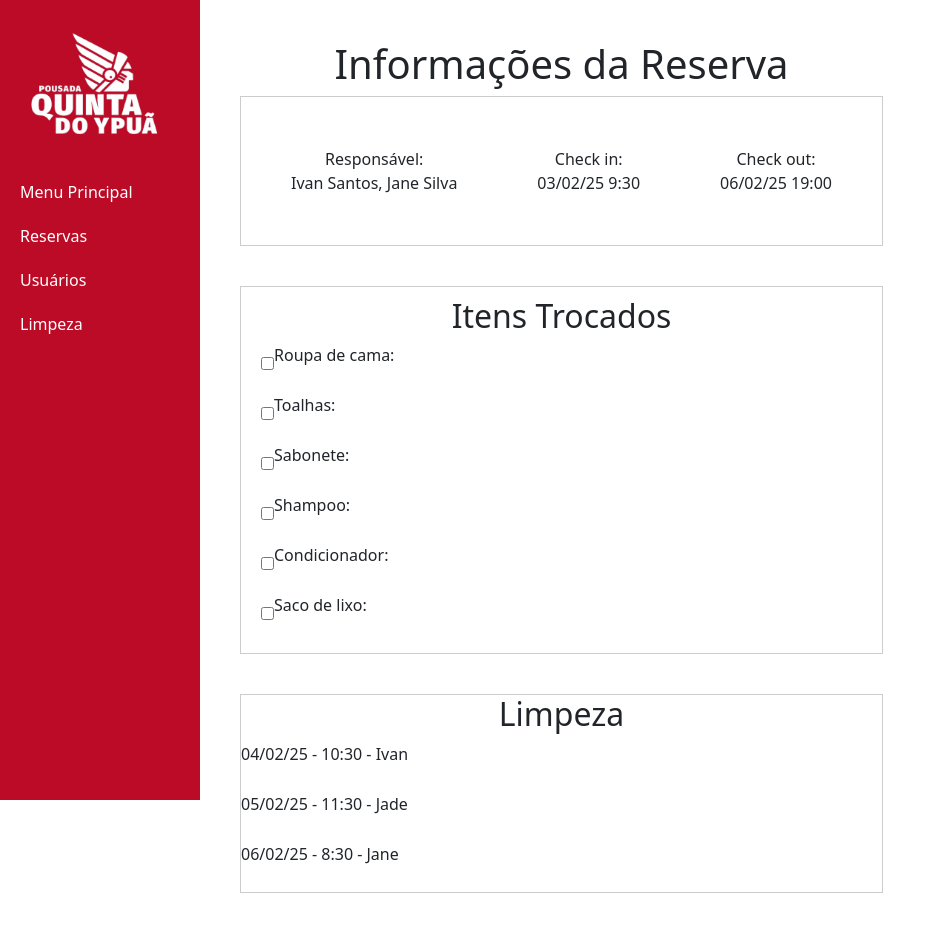
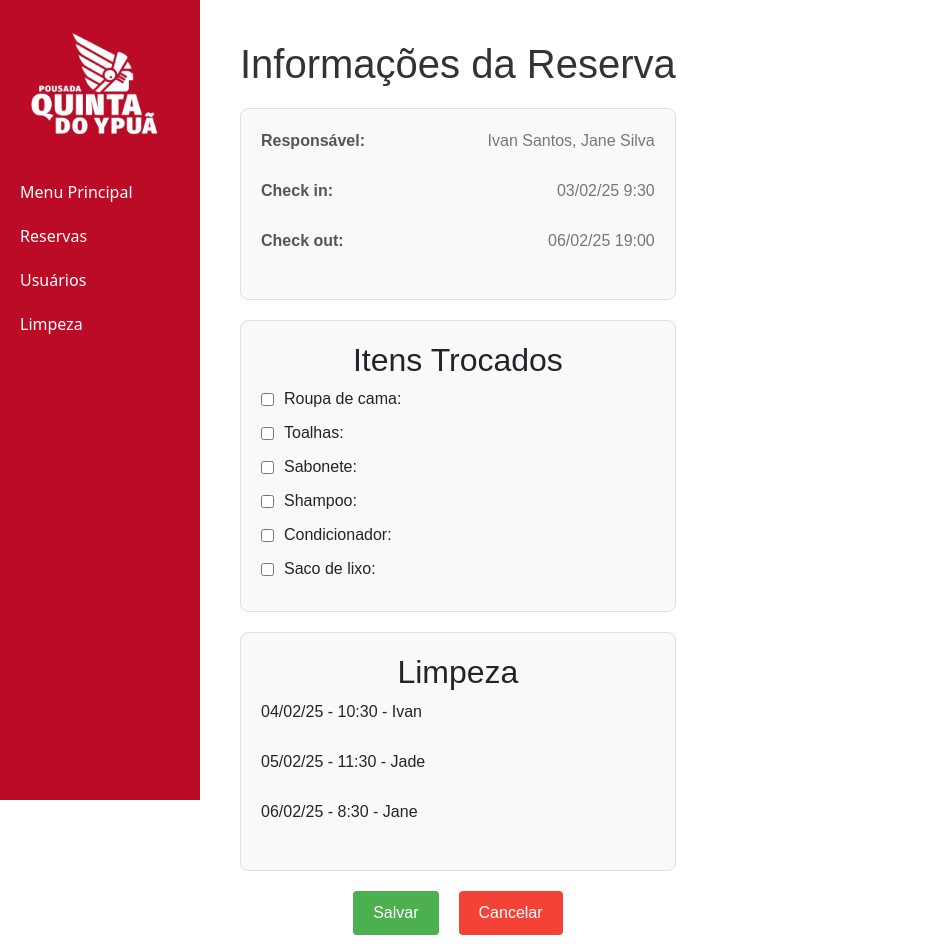
Before and after one commit to caique-probst/quinta-do-ypua, a Vue app in the folder pousadaypua/: page /reserva-limpeza/1 in a window 1280 px wide. Shown: the top 952 px of the page, without its empty margins (0-946 px from the left). Built offline with nearby package versions, Linux system fonts and the light colour scheme.

Commit message:
arrumando details

```diff
--- a/pousadaypua/package.json
+++ b/pousadaypua/package.json
@@ -10,6 +10,7 @@
   "dependencies": {
     "@popperjs/core": "^2.11.8",
     "bootstrap": "^5.3.3",
+    "bootstrap-vue-3": "^0.5.1",
     "core-js": "^3.8.3",
     "node-sass": "^9.0.0",
     "router": "^1.3.8",
--- a/pousadaypua/src/components/ReservaDetails.vue
+++ b/pousadaypua/src/components/ReservaDetails.vue
@@ -1,85 +1,98 @@
 <template>
   <div class="reserva-details">
+    <div class="info-container">
       <h1>Informações da Reserva</h1>
       <div class="reserva-info">
-        <div class="reserva-info-item">
-          <p>Nome Hóspede:</p>
-          <p>{{ reserva.nome }}</p>
+        <div class="form-group">
+          <label for="nome">Nome:</label>
+          <input v-model="reserva.nome" id="nome" type="text" class="input-field" />
         </div>
-        <div class="reserva-info-item">
-          <p>Check in:</p>
-          <p>{{ reserva.entrada }}</p>
+        <div class="form-group">
+          <label for="cpf">CPF:</label>
+          <input v-model="reserva.cpf" id="cpf" type="text" class="input-field" />
         </div>
-        <div class="reserva-info-item">
-          <p>Check out:</p>
-          <p>{{ reserva.saida }}</p>
+        <div class="form-group">
+          <label for="rg">RG:</label>
+          <input v-model="reserva.rg" id="rg" type="text" class="input-field" />
         </div>
-        <div class="reserva-info-item">
-          <p>Status:</p>
-          <p>{{ reserva.status }}</p>
+        <div class="form-group">
+          <label for="dataNascimento">Data de Nascimento:</label>
+          <input v-model="reserva.dataNascimento" id="dataNascimento" type="date" class="input-field" />
         </div>
-        <div class="reserva-info-item">
-          <p>Número de hóspedes:</p>
-          <p>{{ reserva.numHospedes }}</p>
+        <div class="form-group">
+          <label for="telefone">Telefone:</label>
+          <input v-model="reserva.telefone" id="telefone" type="text" class="input-field" />
         </div>
-        <div class="reserva-info-item">
-          <p>CPF reservista:</p>
-          <p>{{ reserva.cpf }}</p>
+        <div class="form-group">
+          <label for="endereco">Endereço:</label>
+          <input v-model="reserva.endereco" id="endereco" type="text" class="input-field" />
         </div>
-        <div class="reserva-info-item">
-          <p>Telefone reservista:</p>
-          <p>{{ reserva.telefone }}</p>
+        <div class="form-group">
+          <label for="numero">Número:</label>
+          <input v-model="reserva.numero" id="numero" type="text" class="input-field" />
         </div>
-        <div class="reserva-info-item">
-          <p>Forma Pagamento:</p>
-          <p>{{ reserva.formaPagamento }}</p>
+        <div class="form-group">
+          <label for="cidade">Cidade:</label>
+          <input v-model="reserva.cidade" id="cidade" type="text" class="input-field" />
+        </div>
+        <div class="form-group">
+          <label for="checkIn">Check-in:</label>
+          <input v-model="reserva.checkIn" id="checkIn" type="datetime-local" class="input-field" />
+        </div>
+        <div class="form-group">
+          <label for="checkOut">Check-out:</label>
+          <input v-model="reserva.checkOut" id="checkOut" type="datetime-local" class="input-field" />
+        </div>
+        <div class="form-group">
+          <label for="formaPagamento">Forma de Pagamento:</label>
+          <input v-model="reserva.formaPagamento" id="formaPagamento" type="text" class="input-field" />
         </div>
       </div>
-      <div class="consumidos">
-        <h2>Consumidos</h2>
-        <div class="consumidos-item">
-          <p>Total 1x Água c/gás:</p>
-          <p>R$4,00</p>
+
+      <div class="acompanhantes">
+        <h2>Acompanhantes</h2>
+        <div v-for="(acompanhante, index) in reserva.acompanhantes" :key="index" class="acompanhante">
+          <h3>Acompanhante {{ index + 1 }}</h3>
+          <div class="form-group">
+            <label :for="'acompNome' + index">Nome:</label>
+            <input v-model="acompanhante.nome" :id="'acompNome' + index" type="text" class="input-field" />
           </div>
-        <div class="consumidos-item">
-          <p>3x Lata Pepsi:</p>
-          <p>R$3,00</p>
+          <div class="form-group">
+            <label :for="'acompCpf' + index">CPF:</label>
+            <input v-model="acompanhante.cpf" :id="'acompCpf' + index" type="text" class="input-field" />
           </div>
-        <div class="consumidos-item">
-          <p>3x Lata Pepsi:</p>
-          <p>R$3,00</p>
+          <div class="form-group">
+            <label :for="'acompRg' + index">RG:</label>
+            <input v-model="acompanhante.rg" :id="'acompRg' + index" type="text" class="input-field" />
           </div>
-        <div class="consumidos-item">
-          <p>3x Lata Pepsi:</p>
-          <p>R$3,00</p>
+          <div class="form-group">
+            <label :for="'acompDataNascimento' + index">Data de Nascimento:</label>
+            <input v-model="acompanhante.dataNascimento" :id="'acompDataNascimento' + index" type="date" class="input-field" />
           </div>
-        <div class="consumidos-item">
-          <p>Total:</p>
-          <p>R$40,00</p>
+          <div class="form-group">
+            <label :for="'acompTelefone' + index">Telefone:</label>
+            <input v-model="acompanhante.telefone" :id="'acompTelefone' + index" type="text" class="input-field" />
+          </div>
+          <div class="form-group">
+            <label :for="'acompEndereco' + index">Endereço:</label>
+            <input v-model="acompanhante.endereco" :id="'acompEndereco' + index" type="text" class="input-field" />
+          </div>
+          <div class="form-group">
+            <label :for="'acompNumero' + index">Número:</label>
+            <input v-model="acompanhante.numero" :id="'acompNumero' + index" type="text" class="input-field" />
+          </div>
+          <div class="form-group">
+            <label :for="'acompCidade' + index">Cidade:</label>
+            <input v-model="acompanhante.cidade" :id="'acompCidade' + index" type="text" class="input-field" />
           </div>
         </div>
-      <div class="limpeza">
-        <h2>Limpeza</h2>
-        <div class="limpeza-item">
-          <p>Responsáveis:</p>
-          <p>Ivan Santos, Jane Silva</p>
+        <button @click="adicionarAcompanhante">Adicionar Acompanhante</button>
       </div>
-        <div class="limpeza-item">
-          <p>Check in:</p>
-          <p>03/02/25 9:30</p>
     </div>
-        <div class="limpeza-item">
-          <p>Check out:</p>
-          <p>06/02/25 19:00</p>
-        </div>
-        <div class="limpeza-item">
-          <p>Limpeza:</p>
-          <ul>
-            <li>04/02/25 10:30 Ivan</li>
-            <li>05/02/25 11:30 Jade</li>
-            <li>06/02/25 8:30 Jane</li>
-          </ul>
-        </div>
+
+    <div class="buttons">
+      <button class="btn-save" @click="saveChanges">Salvar</button>
+      <button class="btn-cancel" @click="cancelChanges">Cancelar</button>
     </div>
   </div>
 </template>
@@ -92,36 +105,124 @@
       type: Object,
       required: true
     }
+  },
+  data() {
+    return {
+      reserva: {
+        nome: '',
+        cpf: '',
+        rg: '',
+        dataNascimento: '',
+        telefone: '',
+        endereco: '',
+        numero: '',
+        cidade: '',
+        checkIn: '',
+        checkOut: '',
+        formaPagamento: '',
+        acompanhantes: []
+      }
+    };
+  },
+  methods: {
+    adicionarAcompanhante() {
+      this.reserva.acompanhantes.push({
+        nome: '',
+        cpf: '',
+        rg: '',
+        dataNascimento: '',
+        telefone: '',
+        endereco: '',
+        numero: '',
+        cidade: ''
+      });
+    },
+    saveChanges() {
+      // Exibe o alert e redireciona para a página de reservas
+      alert('As informações foram atualizadas');
+      this.$router.push({ name: 'ReservasView' });
+    },
+    cancelChanges() {
+      // Apenas redireciona para a página de reservas
+      this.$router.push({ name: 'ReservasView' });
     }
   }
+};
 </script>
 
 <style scoped>
 .reserva-details {
   padding: 20px;
+  font-family: Arial, sans-serif;
+}
+
+.info-container {
+  background-color: rgba(255, 255, 255, 0.9);
+  border: 1px solid #000;
+  padding: 20px;
+  border-radius: 8px;
 }
 
 .reserva-info {
   display: grid;
-    grid-template-columns: repeat(auto-fit, minmax(200px, 1fr));
+  grid-template-columns: repeat(auto-fit, minmax(250px, 1fr));
   gap: 20px;
 }
 
-  .reserva-info-item {
-    text-align: left;
+.acompanhantes {
+  margin-top: 30px;
 }
 
-  .reserva-info-item p {
-    margin: 0;
+.acompanhante {
+  margin-bottom: 20px;
+  border: 1px solid #ccc;
+  padding: 10px;
+  border-radius: 4px;
 }
 
-  .consumidos, .limpeza {
-    margin-top: 40px;
+.form-group {
+  margin-bottom: 15px;
 }
 
-  .consumidos-item, .limpeza-item {
+.input-field {
+  width: 100%;
+  padding: 8px;
+  font-size: 1rem;
+  border: 1px solid #ccc;
+  border-radius: 4px;
+}
+
+.buttons {
+  margin-top: 20px;
   display: flex;
-    justify-content: space-between;
-    margin-bottom: 10px;
+  justify-content: flex-end;
+}
+
+.btn-save {
+  padding: 10px 20px;
+  font-size: 1rem;
+  cursor: pointer;
+  background-color: #28a745; /* Verde */
+  color: white;
+  border: none;
+  border-radius: 4px;
+}
+
+.btn-save:hover {
+  background-color: #218838; /* Verde mais escuro no hover */
+}
+
+.btn-cancel {
+  padding: 10px 20px;
+  font-size: 1rem;
+  cursor: pointer;
+  background-color: #dc3545; /* Vermelho */
+  color: white;
+  border: none;
+  border-radius: 4px;
+}
+
+.btn-cancel:hover {
+  background-color: #c82333; /* Vermelho mais escuro no hover */
 }
 </style>
--- a/pousadaypua/src/components/ReservaLimpezaDetails.vue
+++ b/pousadaypua/src/components/ReservaLimpezaDetails.vue
@@ -1,19 +1,18 @@
 <template>
   <div class="reserva-details">
-
     <h1>Informações da Reserva</h1>
     <div class="reserva-info">
       <div class="reserva-info-item">
-          <p>Responsável:</p>
-          <p>{{ reserva.responsaveis.join(', ') }}</p>
+        <p class="label">Responsável:</p>
+        <p class="value">{{ reserva.responsaveis.join(', ') }}</p>
       </div>
       <div class="reserva-info-item">
-          <p>Check in:</p>
-          <p>{{ reserva.checkIn }}</p>
+        <p class="label">Check in:</p>
+        <p class="value">{{ reserva.checkIn }}</p>
       </div>
       <div class="reserva-info-item">
-          <p>Check out:</p>
-          <p>{{ reserva.checkOut }}</p>
+        <p class="label">Check out:</p>
+        <p class="value">{{ reserva.checkOut }}</p>
       </div>
     </div>
 
@@ -22,16 +21,22 @@
       <div class="trocados-item" v-for="(item, index) in reserva.itensTrocados" :key="item.nome">
         <div class="checkbox-container">
           <input type="checkbox" :checked="item.trocado" @change="toggleItemTrocado(index)">
-          <p>{{ item.nome }}:</p>
+          <p class="item-name">{{ item.nome }}:</p>
         </div>
-        <p>{{ item.quantidade }}</p>
+        <p class="item-quantity">{{ item.quantidade }}</p>
       </div>
     </div>
+
     <div class="limpeza">
       <h2>Limpeza</h2>
       <div class="limpeza-item" v-for="item in reserva.limpeza" :key="item.data">
         <p>{{ item.data }} - {{ item.hora }} - {{ item.responsavel }}</p>
       </div>
+    </div>
+
+    <div class="buttons">
+      <button class="btn save" @click="saveChanges">Salvar</button>
+      <button class="btn cancel" @click="cancelChanges">Cancelar</button>
     </div>
   </div>
 </template>
@@ -73,9 +78,6 @@
   },
   methods: {
     fetchReservaDetails() {
-      // Aqui você deve fazer uma chamada à API ou buscar os dados de alguma outra forma
-      // para obter as informações da reserva com base no id
-      // e atualizar o objeto 'reserva' com os dados da reserva
       this.reserva = {
         nome: 'Thaina Silva',
         entrada: '03/02/25',
@@ -86,12 +88,12 @@
         checkIn: '03/02/25 9:30',
         checkOut: '06/02/25 19:00',
         itensTrocados: [
-          { nome: 'Roupa de cama', quantidade: '' },
-          { nome: 'Toalhas', quantidade: '' },
-          { nome: 'Sabonete', quantidade: '' },
-          { nome: 'Shampoo', quantidade: '' },
-          { nome: 'Condicionador', quantidade: '' },
-          { nome: 'Saco de lixo', quantidade: '' }
+          { nome: 'Roupa de cama', quantidade: '', trocado: false },
+          { nome: 'Toalhas', quantidade: '', trocado: false },
+          { nome: 'Sabonete', quantidade: '', trocado: false },
+          { nome: 'Shampoo', quantidade: '', trocado: false },
+          { nome: 'Condicionador', quantidade: '', trocado: false },
+          { nome: 'Saco de lixo', quantidade: '', trocado: false }
         ],
         limpeza: [
           { data: '04/02/25', hora: '10:30', responsavel: 'Ivan' },
@@ -99,6 +101,16 @@
           { data: '06/02/25', hora: '8:30', responsavel: 'Jane' }
         ]
       };
+    },
+    toggleItemTrocado(index) {
+      this.reserva.itensTrocados[index].trocado = !this.reserva.itensTrocados[index].trocado;
+    },
+    saveChanges() {
+      alert('As informações foram atualizadas');
+      this.$router.push({ name: 'LimpezaView' });
+    },
+    cancelChanges() {
+      this.$router.push({ name: 'LimpezaView' });
     }
   }
 }
@@ -107,45 +119,43 @@
 <style scoped>
 .reserva-details {
   padding: 20px;
+  max-width: 800px;
+  margin: 0 auto;
+  font-family: Arial, sans-serif;
 }
 
-  .reserva-info {
-    border: 1px solid #ccc;
-    padding: 10px;
-    display: flex
+h1 {
+  text-align: center;
+  color: #333;
+  margin-bottom: 20px;
 }
 
-  .reserva-info-item {
-    text-align: center;
-    padding: 40px;
+.reserva-info,
+.trocados,
+.limpeza {
+  border: 1px solid #e0e0e0;
+  border-radius: 8px;
+  padding: 20px;
+  margin-bottom: 20px;
+  background-color: #f9f9f9;
 }
 
-  .reserva-info-item p {
-    justify-content: space-between;
-    margin: 0;
-  }
-
-  .trocados {
-    border: 1px solid #ccc;
-    padding: 10px;
-    margin-top: 40px;
-  }
-
-  .limpeza {
-    border: 1px solid #ccc;
-    margin-top: 40px;
-  }
-
-  .trocados-item {
+.reserva-info-item,
+.trocados-item,
+.limpeza-item {
   display: flex;
   justify-content: space-between;
   align-items: center;
   margin-bottom: 10px;
 }
 
-  .limpeza-item {
-    display: flex;
-    margin-bottom: 10px;
+.label {
+  font-weight: bold;
+  color: #555;
+}
+
+.value {
+  color: #777;
 }
 
 .checkbox-container {
@@ -154,7 +164,43 @@
 }
 
 .checkbox-container input {
-  margin-left: 10px;
+  margin-right: 10px;
 }
 
+.item-name,
+.item-quantity {
+  margin: 0;
+}
+
+.buttons {
+  display: flex;
+  justify-content: center;
+  gap: 20px;
+}
+
+.btn {
+  padding: 10px 20px;
+  border: none;
+  border-radius: 4px;
+  cursor: pointer;
+  font-size: 16px;
+}
+
+.save {
+  background-color: #4caf50;
+  color: white;
+}
+
+.cancel {
+  background-color: #f44336;
+  color: white;
+}
+
+.save:hover {
+  background-color: #45a049;
+}
+
+.cancel:hover {
+  background-color: #e53935;
+}
 </style>
```
Also changed, not shown: 1 other file (tests, documents, lock files or other folders). Lines whose indentation alone changed are shown as unchanged.
